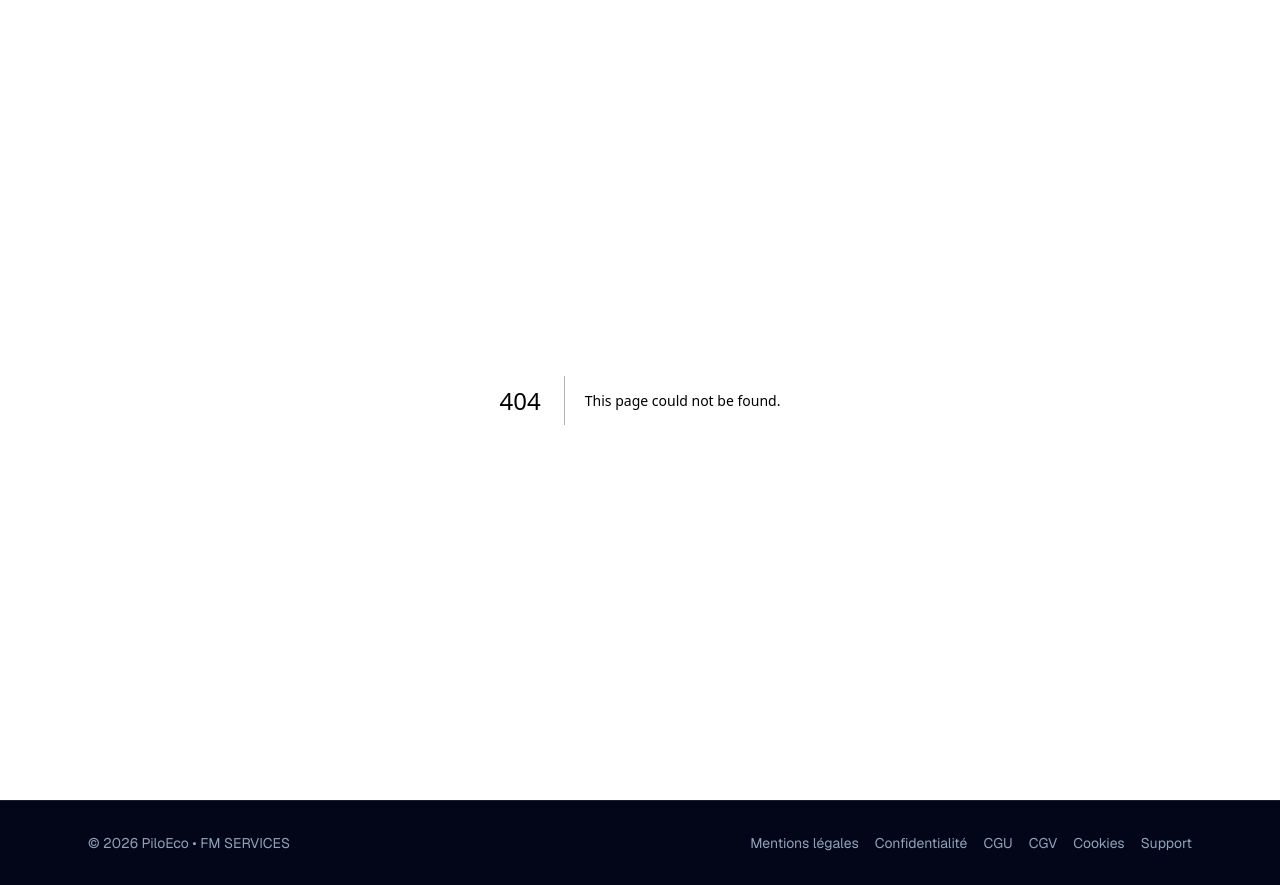
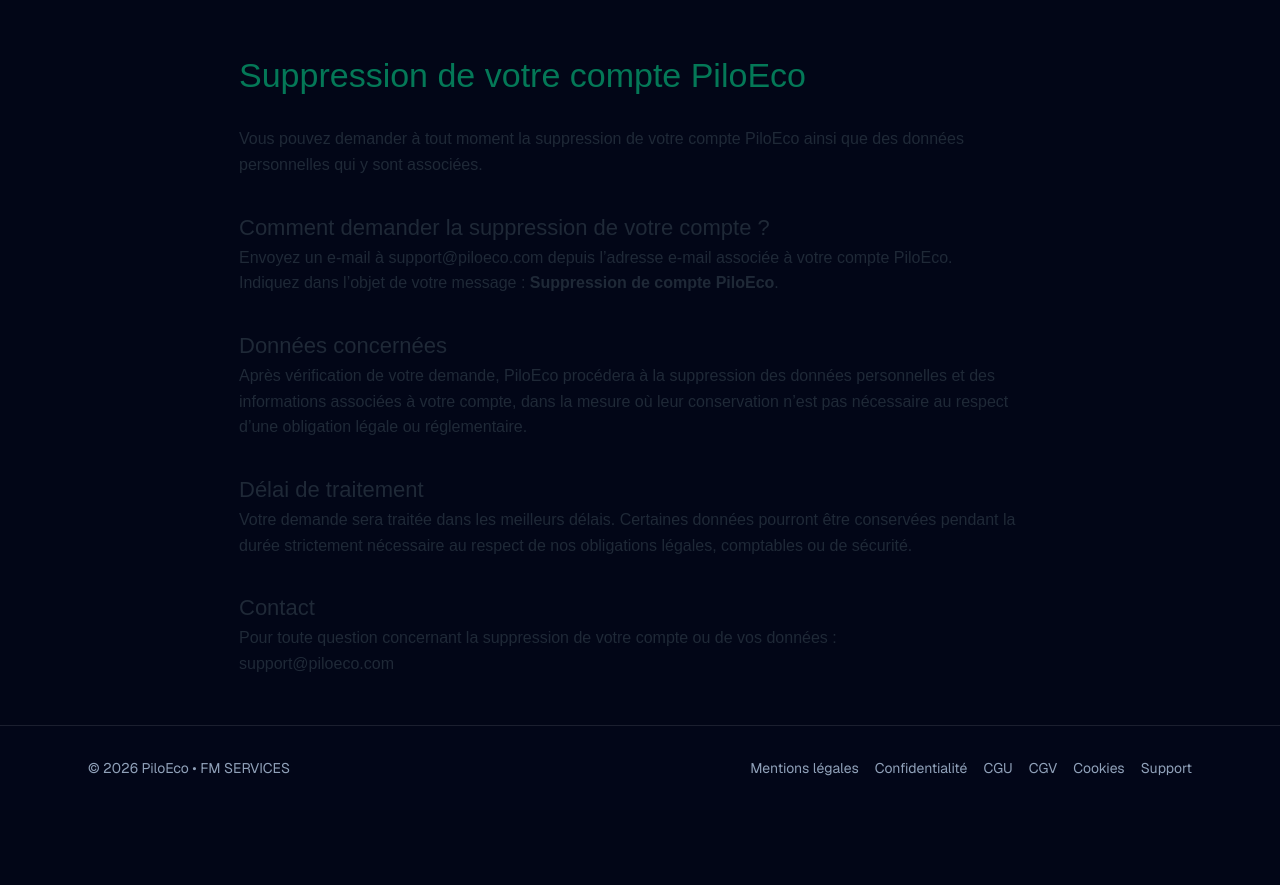
Before and after one commit to MAT13-13/PiloEco, a Next.js app in the folder frontend/: page /suppression-compte in a window 1280 px wide. Before the commit this address had no page. After the commit the page ends 810 px from the top, so only its background shows below. Built offline with nearby package versions, Linux system fonts and the light colour scheme.

Commit message:
Ajout page suppression de compte

```diff
--- /dev/null
+++ b/frontend/src/app/suppression-compte/page.tsx
@@ -0,0 +1,78 @@
+export default function SuppressionComptePage() {
+  return (
+    <main
+      style={{
+        maxWidth: "850px",
+        margin: "0 auto",
+        padding: "48px 24px",
+        fontFamily: "Arial, sans-serif",
+        lineHeight: 1.6,
+        color: "#1f2937",
+      }}
+    >
+      <h1
+        style={{
+          fontSize: "34px",
+          marginBottom: "24px",
+          color: "#047857",
+        }}
+      >
+        Suppression de votre compte PiloEco
+      </h1>
+
+      <p>
+        Vous pouvez demander à tout moment la suppression de votre compte
+        PiloEco ainsi que des données personnelles qui y sont associées.
+      </p>
+
+      <h2 style={{ marginTop: "32px", fontSize: "22px" }}>
+        Comment demander la suppression de votre compte ?
+      </h2>
+
+      <p>
+        Envoyez un e-mail à{" "}
+        <a href="mailto:support@piloeco.com">support@piloeco.com</a> depuis
+        l’adresse e-mail associée à votre compte PiloEco.
+      </p>
+
+      <p>
+        Indiquez dans l’objet de votre message :
+        <strong> Suppression de compte PiloEco</strong>.
+      </p>
+
+      <h2 style={{ marginTop: "32px", fontSize: "22px" }}>
+        Données concernées
+      </h2>
+
+      <p>
+        Après vérification de votre demande, PiloEco procédera à la suppression
+        des données personnelles et des informations associées à votre compte,
+        dans la mesure où leur conservation n’est pas nécessaire au respect
+        d’une obligation légale ou réglementaire.
+      </p>
+
+      <h2 style={{ marginTop: "32px", fontSize: "22px" }}>
+        Délai de traitement
+      </h2>
+
+      <p>
+        Votre demande sera traitée dans les meilleurs délais. Certaines données
+        pourront être conservées pendant la durée strictement nécessaire au
+        respect de nos obligations légales, comptables ou de sécurité.
+      </p>
+
+      <h2 style={{ marginTop: "32px", fontSize: "22px" }}>
+        Contact
+      </h2>
+
+      <p>
+        Pour toute question concernant la suppression de votre compte ou de vos
+        données :
+      </p>
+
+      <p>
+        <a href="mailto:support@piloeco.com">support@piloeco.com</a>
+      </p>
+    </main>
+  );
+}
```
